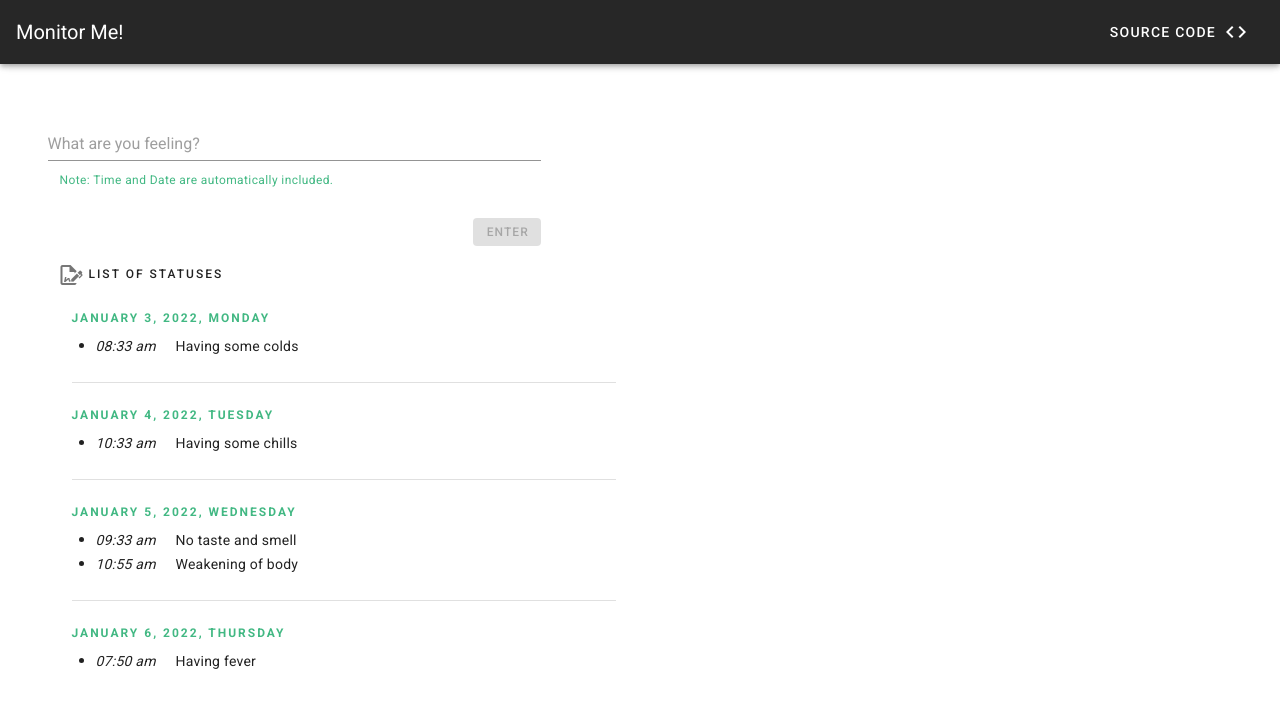
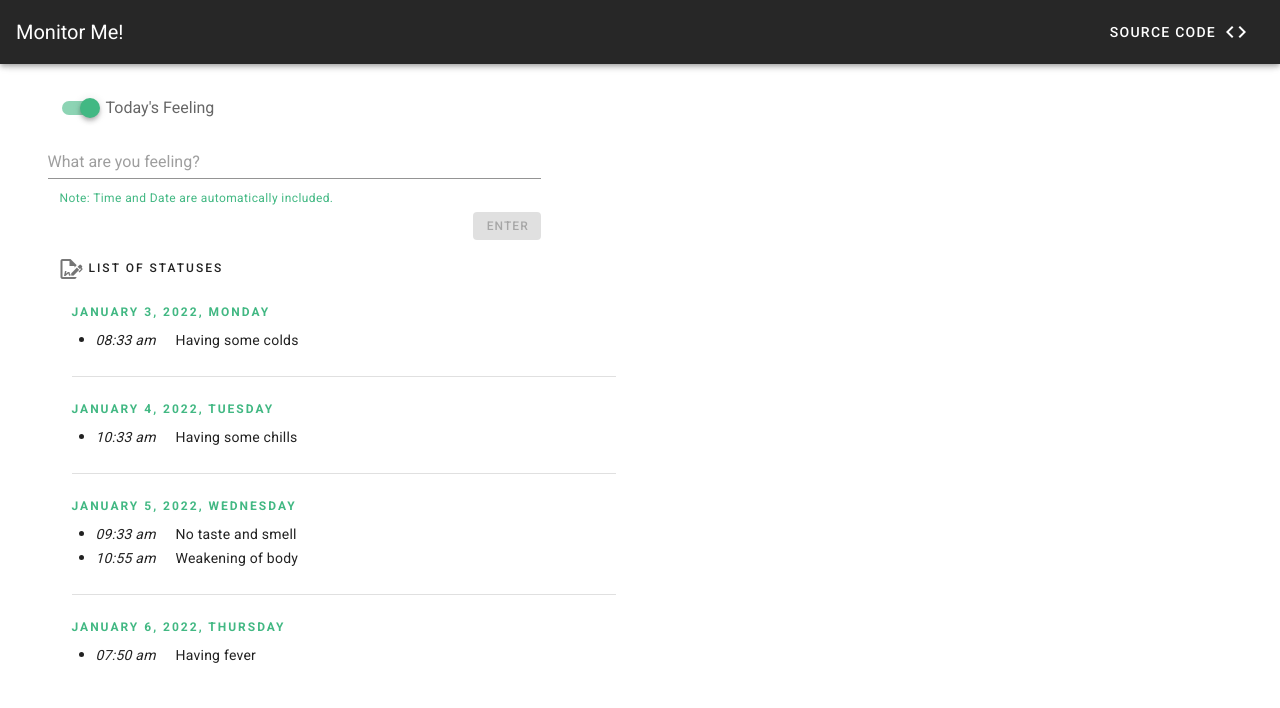
Before and after one commit to dilapitan/monitor-me, a Vue app: page / in a window 1280 px wide. Shown: the top 708 px of the page. Built offline with nearby package versions, Linux system fonts and the light colour scheme; what v-calendar would draw is missing.

Commit message:
Add a switch for today and past days feelings

```diff
--- a/src/components/HomeComponent.vue
+++ b/src/components/HomeComponent.vue
@@ -1,9 +1,12 @@
 <template>
   <v-container>
-    <br>
     <v-row>
       <v-col sm="5">
-        <br />
+        <v-switch
+          v-model="feelingToday"
+          :label="feelingToday ? `Today's Feeling` : `Feelings in the past days`">
+        </v-switch>
+
         <v-row>
           <v-text-field
             v-model="status"
@@ -11,10 +14,11 @@
             clearable
           ></v-text-field>
         </v-row>
+
         <p class="text-caption primary--text">
           Note: Time and Date are automatically included.
         </p>
-        <br />
+
         <v-row>
           <v-spacer> </v-spacer>
           <v-btn :disabled="emptyStatus" color="primary" small @click="storeStatus()">
@@ -119,6 +123,7 @@ export default {
       }
     ],
     emptyStatus: true,
+    feelingToday: true,
     status: '',
     statuses: [
       {
```
